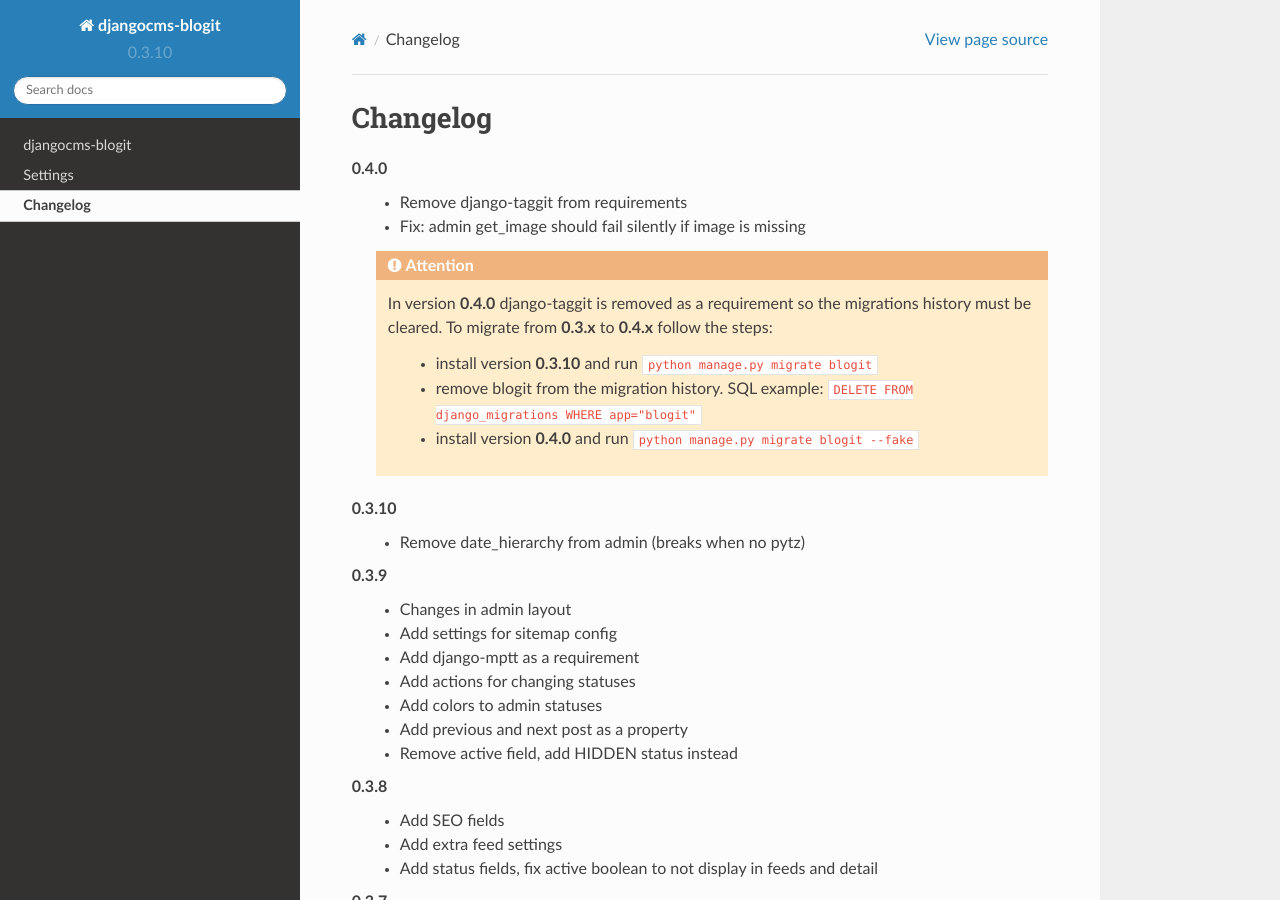
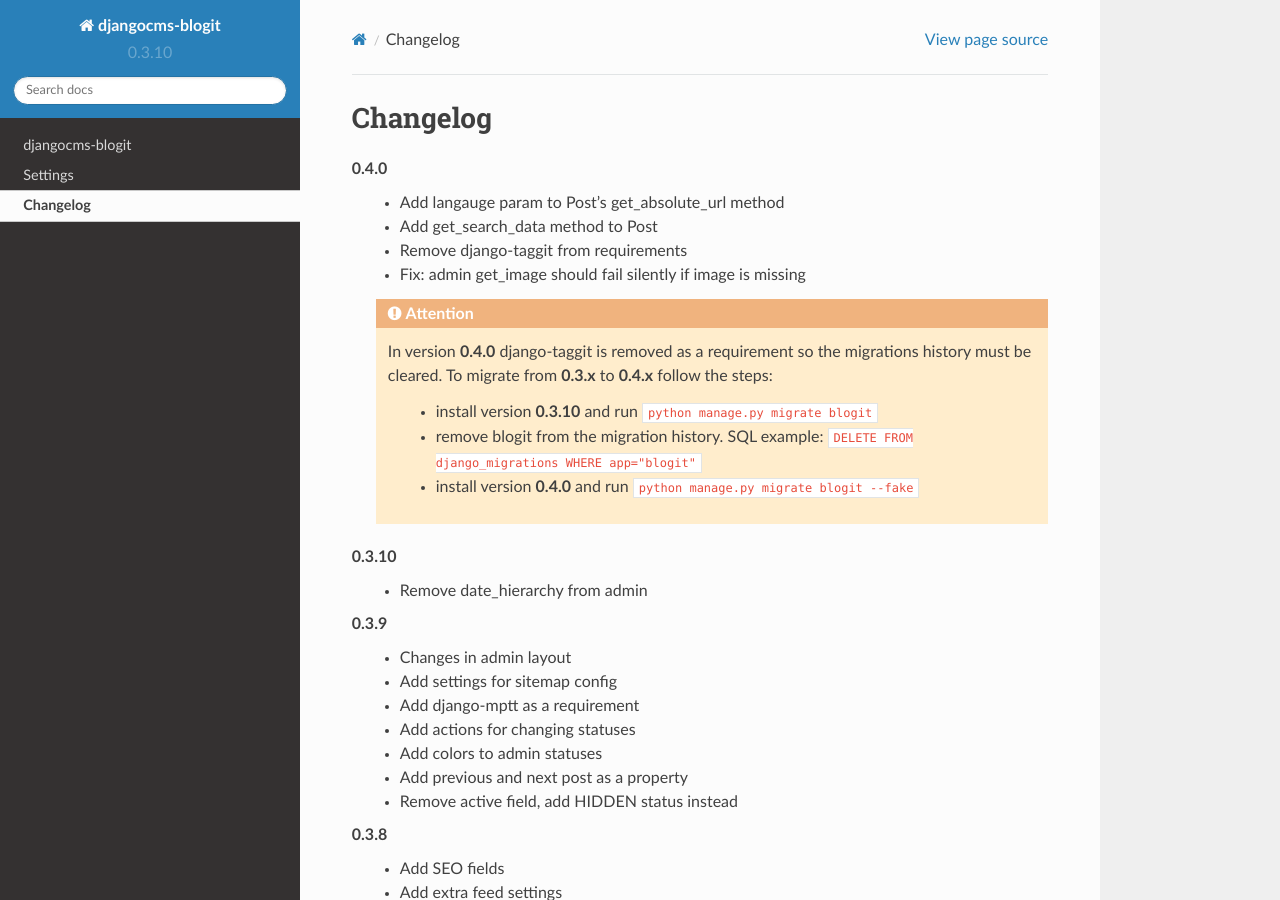
Before and after one commit to dinoperovic/djangocms-blogit, a Sphinx documentation site: the page built from docs/changelog.rst, in a window 1280 px wide and 900 px high. Built offline with Sphinx 7.4.7 and the Read the Docs theme 2.0.0, drawn with Linux system fonts in a browser that asks for light colours.

Commit message:
add lang to category absolute_url

```diff
--- a/docs/changelog.rst
+++ b/docs/changelog.rst
@@ -2,6 +2,8 @@
 =========
 
 0.4.0
+    + Add langauge param to Post's get_absolute_url method
+    + Add get_search_data method to Post
     + Remove django-taggit from requirements
     + Fix: admin get_image should fail silently if image is missing
 
@@ -16,7 +18,7 @@
 
 
 0.3.10
-    + Remove date_hierarchy from admin (breaks when no pytz)
+    + Remove date_hierarchy from admin
 
 0.3.9
     + Changes in admin layout
```
Also changed, not shown: 2 other files.
